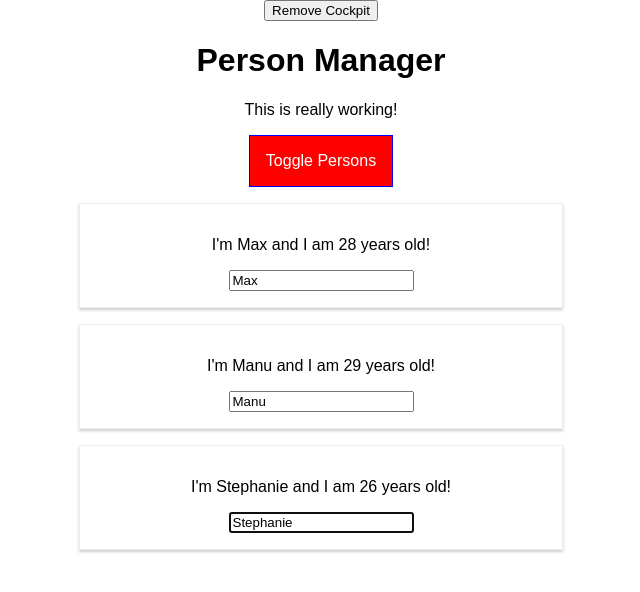
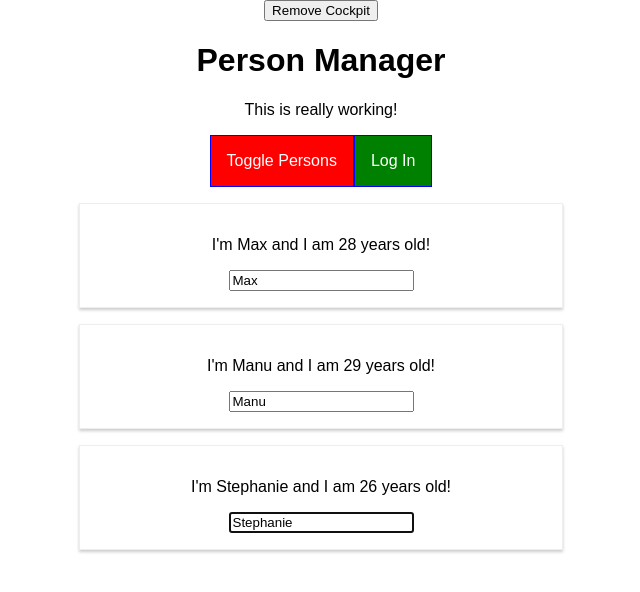
Before and after one commit to jordan-romero/react-practice, a React (Create React App) app: page / in a window 1280 px wide. Shown: the top 592 px of the page, without its empty margins (319-959 px from the left). Built offline with nearby package versions, Linux system fonts and the light colour scheme.

Commit message:
created Auth method in cockpit

```diff
--- a/src/components/Cockpit/Cockpit.js
+++ b/src/components/Cockpit/Cockpit.js
@@ -52,6 +52,7 @@
       >
         Toggle Persons
       </button>
+      <button onClick={props.login}>Log In</button>
     </div>
   );
 };
--- a/src/containers/App.js
+++ b/src/containers/App.js
@@ -22,6 +22,7 @@
     showPersons: false,
     showCockpit: true,
     changeCounter: 0,
+    authenticated: false,
   };
 
   static getDerivedStateFromProps(props, state) {
@@ -80,6 +81,10 @@
     this.setState({ showPersons: !doesShow });
   };
 
+  loginHandler = () => {
+    this.setState({authenticated: true})
+  }
+
   render() {
     console.log('[App.js] render');
     let persons = null;
@@ -109,6 +114,7 @@
             showPersons={this.state.showPersons}
             personsLength={this.state.persons.length}
             clicked={this.togglePersonsHandler}
+            login={this.loginHandler}
           />
         ) : null}
         {persons}
```
Also changed, not shown: 1 other file (tests, documents, lock files or other folders).
